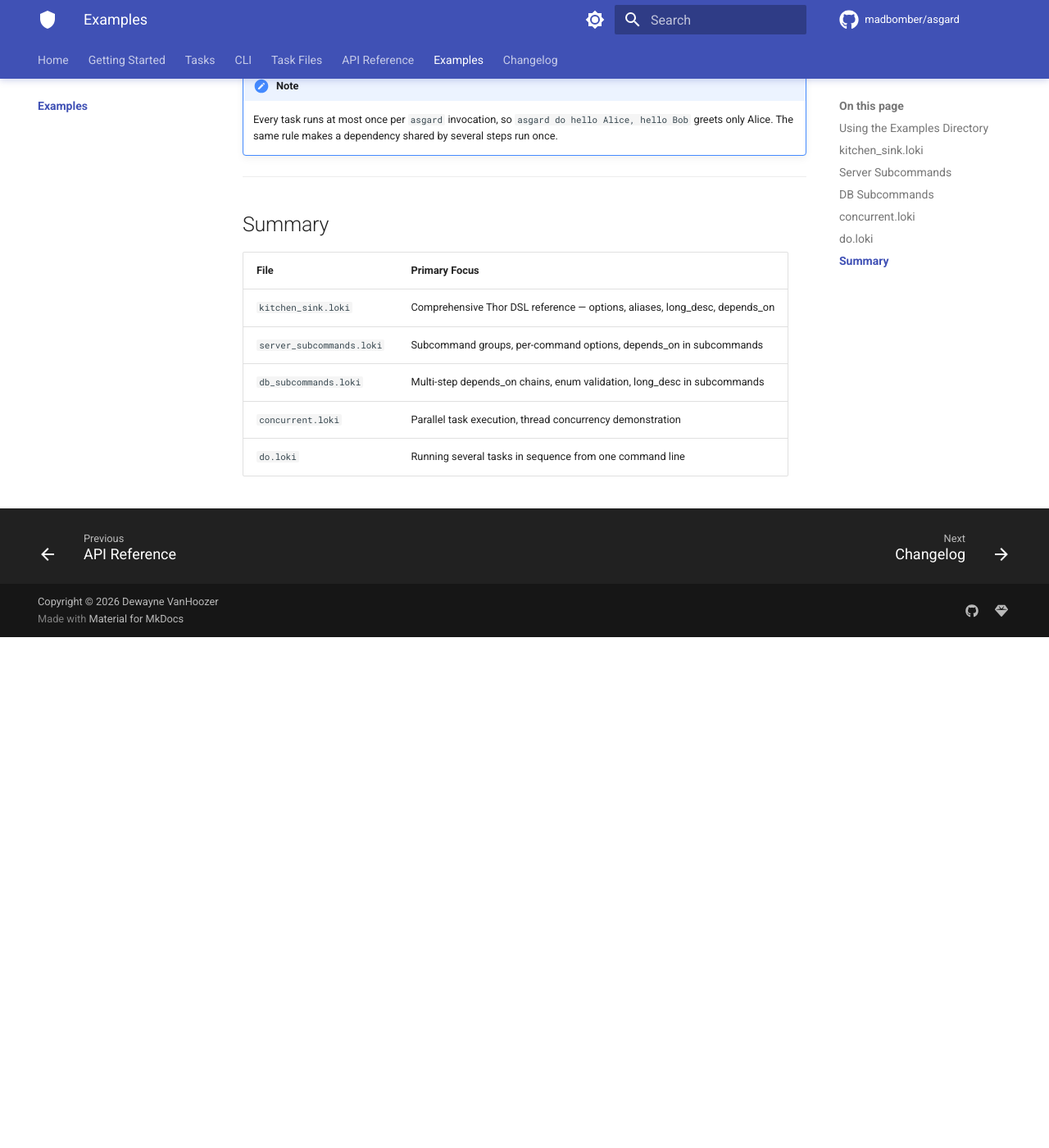
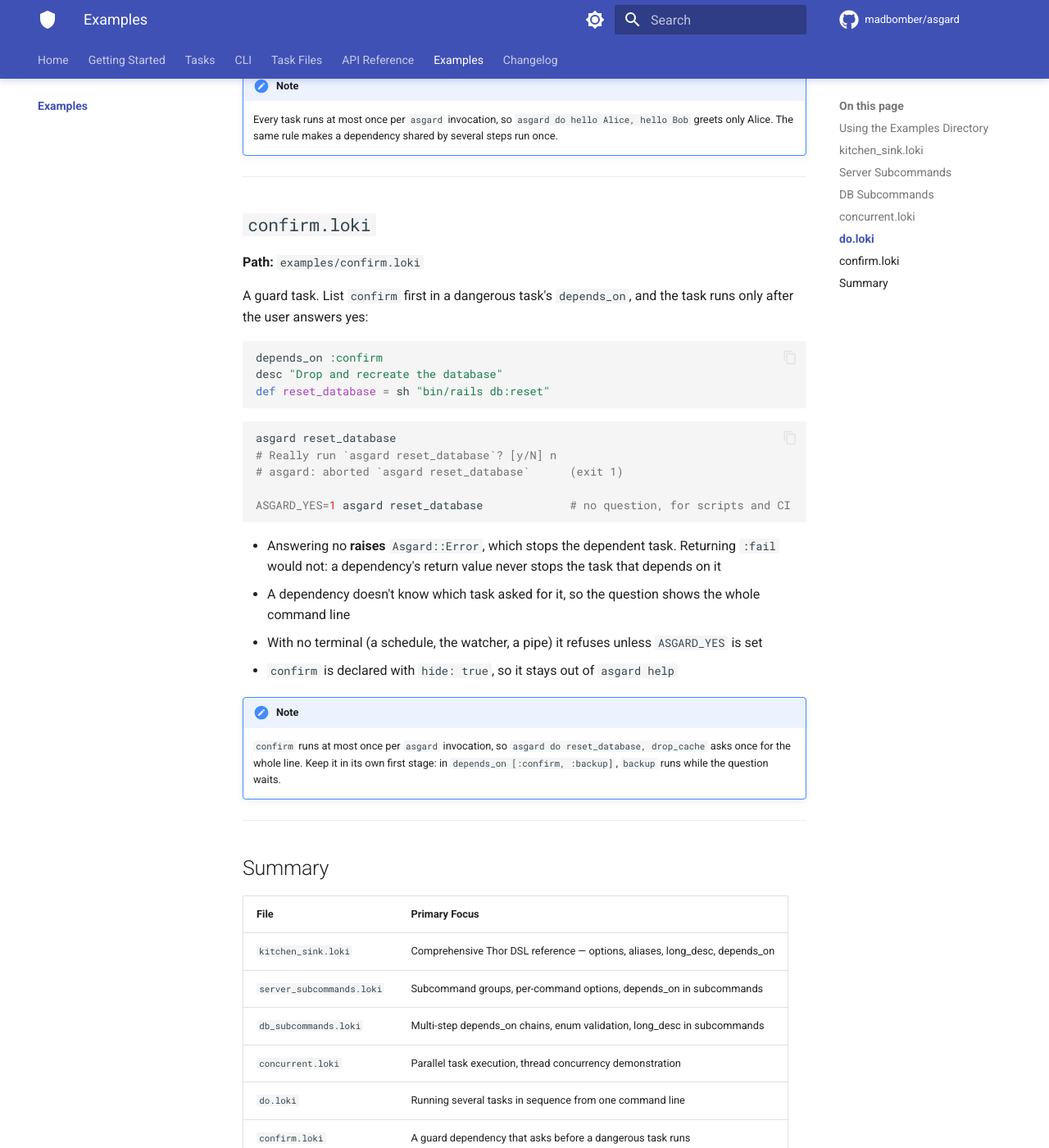
Before and after one commit to MadBomber/asgard, an MkDocs documentation site: the page built from docs/examples.md, in a window 1280 px wide and 1400 px high, scrolled down 3782 px. Shown: the whole window at 82% size. Built offline with MkDocs 1.6.1 and Material for MkDocs 9.7.7, drawn with Linux system fonts in a browser that asks for light colours; comment, search, counter and statistics services are not loaded; before the commit the page ends 4559 px from its top, so only the background shows below that.

Commit message:
added two new example tasks: do and confirm

````diff
--- a/docs/examples.md
+++ b/docs/examples.md
@@ -152,6 +152,36 @@ asgard do hello Alice, farewell Bob --formal
 
 ---
 
+## `confirm.loki`
+
+**Path:** `examples/confirm.loki`
+
+A guard task. List `confirm` first in a dangerous task's `depends_on`, and the task runs only after the user answers yes:
+
+```ruby
+depends_on :confirm
+desc "Drop and recreate the database"
+def reset_database = sh "bin/rails db:reset"
+```
+
+```bash
+asgard reset_database
+# Really run `asgard reset_database`? [y/N] n
+# asgard: aborted `asgard reset_database`      (exit 1)
+
+ASGARD_YES=1 asgard reset_database             # no question, for scripts and CI
+```
+
+- Answering no **raises** `Asgard::Error`, which stops the dependent task. Returning `:fail` would not: a dependency's return value never stops the task that depends on it
+- A dependency doesn't know which task asked for it, so the question shows the whole command line
+- With no terminal (a schedule, the watcher, a pipe) it refuses unless `ASGARD_YES` is set
+- `confirm` is declared with `hide: true`, so it stays out of `asgard help`
+
+!!! note
+    `confirm` runs at most once per `asgard` invocation, so `asgard do reset_database, drop_cache` asks once for the whole line. Keep it in its own first stage: in `depends_on [:confirm, :backup]`, `backup` runs while the question waits.
+
+---
+
 ## Summary
 
 | File | Primary Focus |
@@ -161,3 +191,4 @@ asgard do hello Alice, farewell Bob --formal
 | `db_subcommands.loki` | Multi-step depends_on chains, enum validation, long_desc in subcommands |
 | `concurrent.loki` | Parallel task execution, thread concurrency demonstration |
 | `do.loki` | Running several tasks in sequence from one command line |
+| `confirm.loki` | A guard dependency that asks before a dangerous task runs |
````
Also changed, not shown: CHANGELOG.md (+10 -0 lines), 4 other files.
